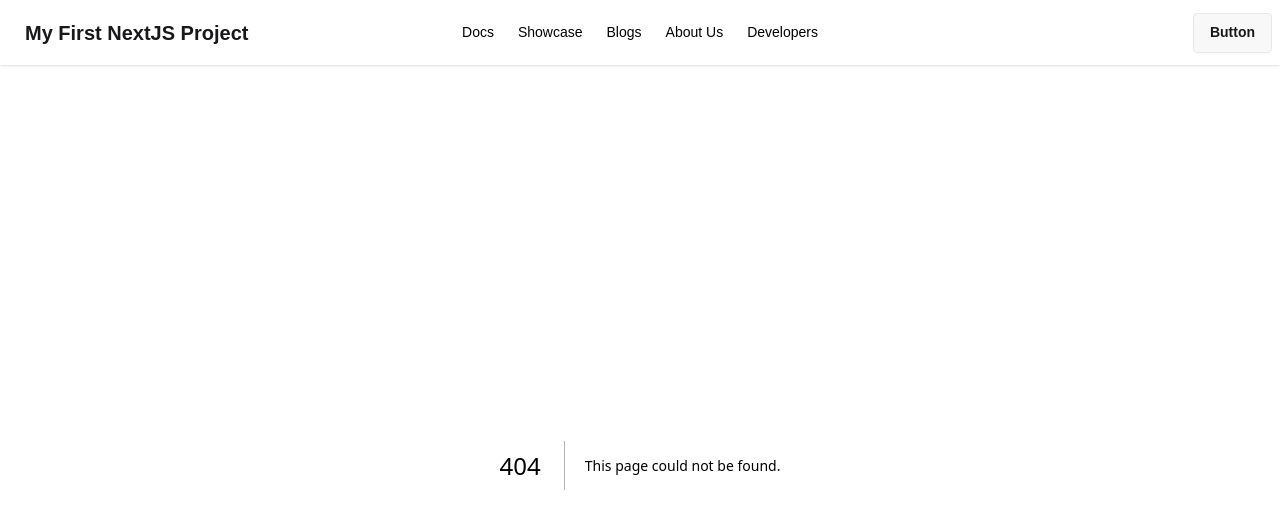
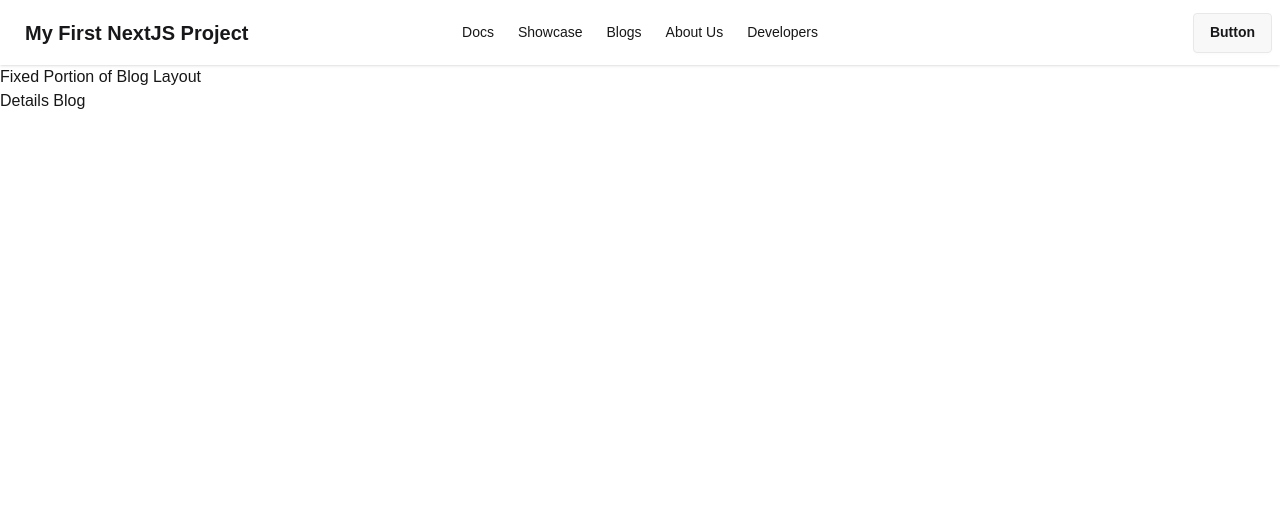
Before and after one commit to MasudRanaOfficial/my-next-ts-app, a Next.js app: page /blogs/1 in a window 1280 px wide. Before the commit this address had no page. Shown: the top 528 px of the page. Built offline with nearby package versions, Linux system fonts and the light colour scheme.

Commit message:
add: create BlogDetails page and PostLayout component; define Blogs interface

```diff
--- /dev/null
+++ b/app/blogs/[postid]/page.tsx
@@ -0,0 +1,11 @@
+import React from 'react';
+
+const BlogDetails = () => {
+  return (
+    <div>
+      <h2>Details Blog</h2>
+    </div>
+  );
+};
+
+export default BlogDetails;
--- /dev/null
+++ b/app/blogs/layout.tsx
@@ -0,0 +1,12 @@
+import React from 'react';
+
+const PostLayout = ({children}) => {
+  return (
+    <div>
+      <h2>Fixed Portion of Blog Layout</h2>
+      <div>{children}</div>
+    </div>
+  );
+};
+
+export default PostLayout;
--- a/app/blogs/page.tsx
+++ b/app/blogs/page.tsx
@@ -1,7 +1,7 @@
 import React from "react";
 import Blog from "../components/Blog";
 
-const blogsData = [
+const blogsData: Blogs[] = [
   {
     id: 1,
     title: "What Is JavaScript?",
@@ -74,15 +74,23 @@ const blogsData = [
   },
 ];
 
+export interface Blogs {
+  id: number;
+  title: string;
+  description: string;
+  author: string;
+  category: string;
+  date: string;
+  image: string;
+}
+
 const BlogsPage = () => {
   return (
     <div>
       <h2>Our Blogs</h2>
-      {
-        blogsData.map(post => (
-          <Blog key={post.id} post={post}></Blog>
-        ))
-      }
+      {blogsData.map((post) => (
+        <Blog key={post.id} post={post}></Blog>
+      ))}
     </div>
   );
 };
--- a/app/components/Blog.tsx
+++ b/app/components/Blog.tsx
@@ -1,6 +1,10 @@
 import React from 'react';
 
-const Blog = ({post}) => {
+import type { Blogs } from '../blogs/page';
+interface BlogPostProps {
+  post: Blogs;
+}
+const Blog = ({post}: BlogPostProps) => {
 
   const {title, description} = post;
   return (
```
